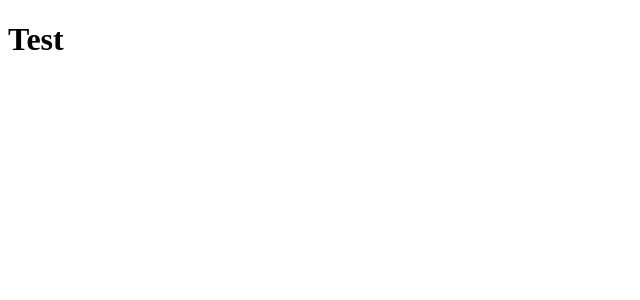
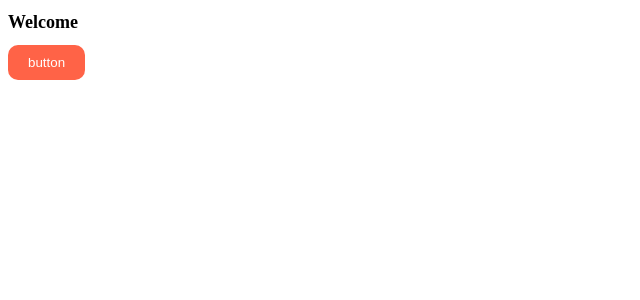
Before and after one commit to hongyeongjune/study-react-js-beginner, a React (Create React App) app in the folder react-for-beginners/: page / in a window 1280 px wide. Shown: the top 300 px of the page, without its empty margins (0-640 px from the left). Built offline with nearby package versions, Linux system fonts and the light colour scheme.

Commit message:
Tour of CRA

```diff
--- a/react-for-beginners/src/App.js
+++ b/react-for-beginners/src/App.js
@@ -1,7 +1,11 @@
+import styles from "./App.module.css";
+import Button from './Button';
+
 function App() {
   return (
     <div>
-      <h1>Test</h1>
+        <h1 className={styles.title}>Welcome</h1>
+        <Button text={"button"} />
     </div>
   );
 }
--- /dev/null
+++ b/react-for-beginners/src/App.module.css
@@ -0,0 +1,3 @@
+.title {
+    font-size: 18px;
+}
--- /dev/null
+++ b/react-for-beginners/src/Button.js
@@ -0,0 +1,11 @@
+import styles from "./Button.module.css";
+
+function Button({text}) {
+    return (
+        <button className={styles.btn}>
+            {text}
+        </button>
+    )
+}
+
+export default Button;
--- /dev/null
+++ b/react-for-beginners/src/Button.module.css
@@ -0,0 +1,7 @@
+.btn {
+    background-color: tomato;
+    color: white;
+    padding: 10px 20px;
+    border: 0;
+    border-radius: 10px;
+}
```
